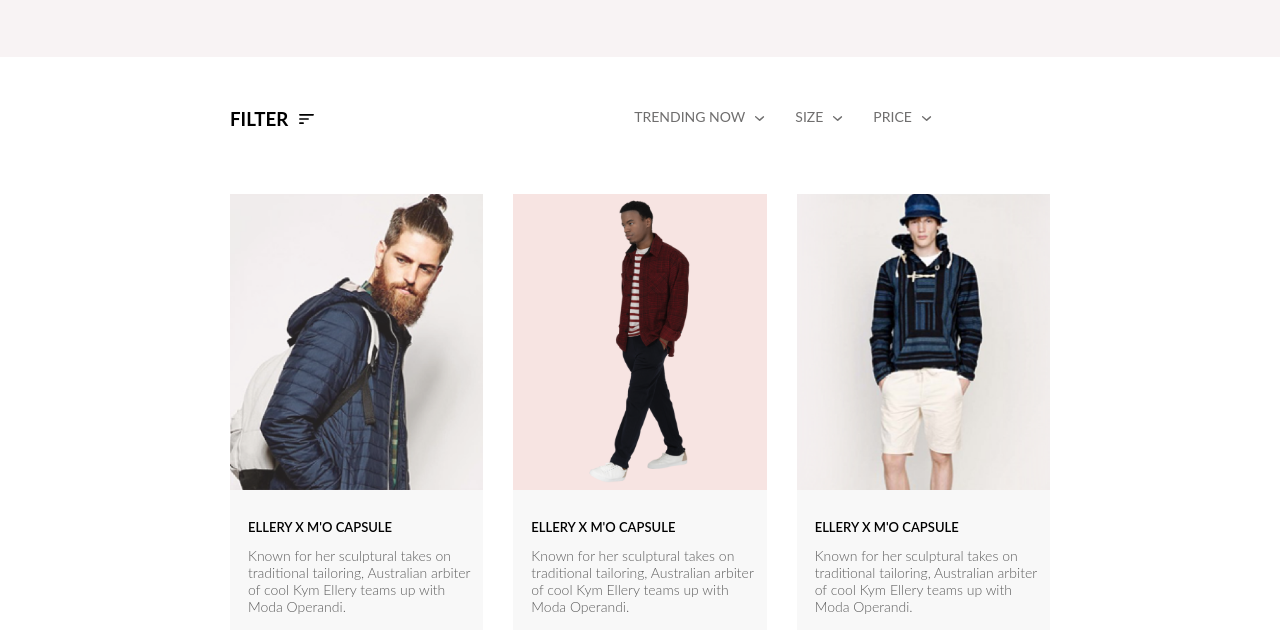
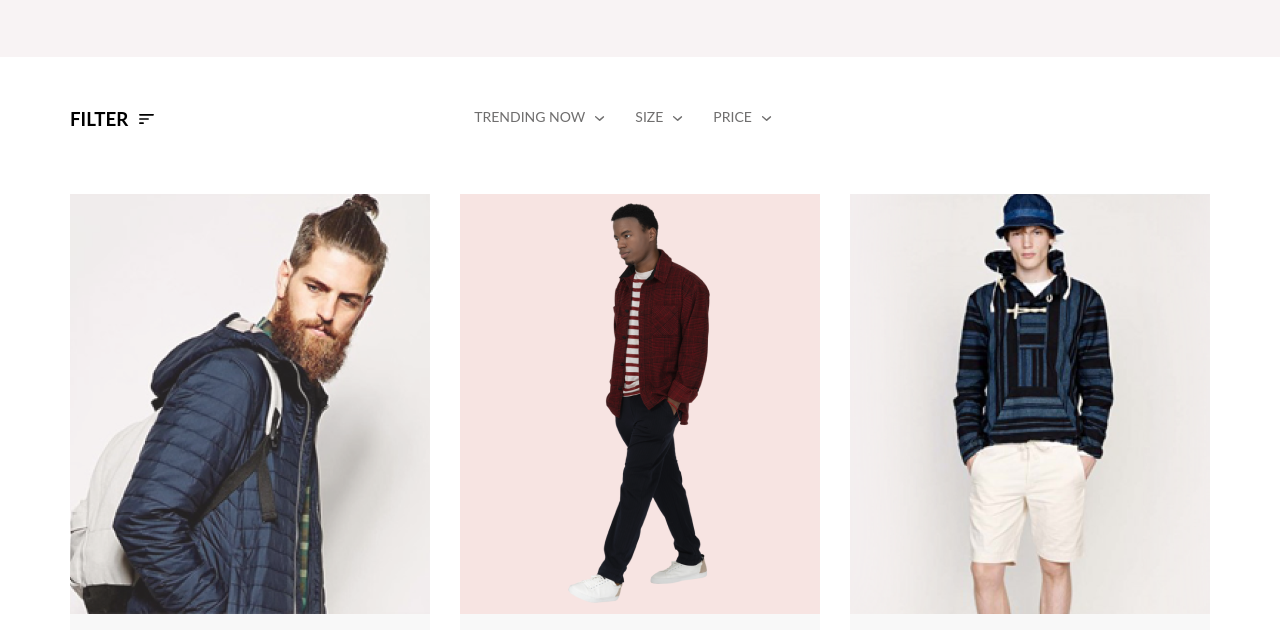
Before and after one commit to Salis666/Shop-layout, a plain HTML site: page catalog.html in a window 1280 px wide. Shown: the part 170-800 px from the top of the page. Drawn offline with Linux system fonts and the light colour scheme.

Commit message:
update style catalog

```diff
--- a/style.scss
+++ b/style.scss
@@ -821,7 +821,6 @@
 }
 
 .filter-menu {
-            margin-left: 230px;
             display: flex;
 
             .filter {
@@ -866,7 +865,8 @@
 
 .catalog_grid {
 
-            margin: 64px 230px 48px 230px;
+            margin-top: 64px;
+            margin-bottom: 48px;
             display: grid;
             grid-template-columns: repeat(3, 1fr);
             grid-gap: 30px;
```
Also changed, not shown: style.css, 1 other file.
